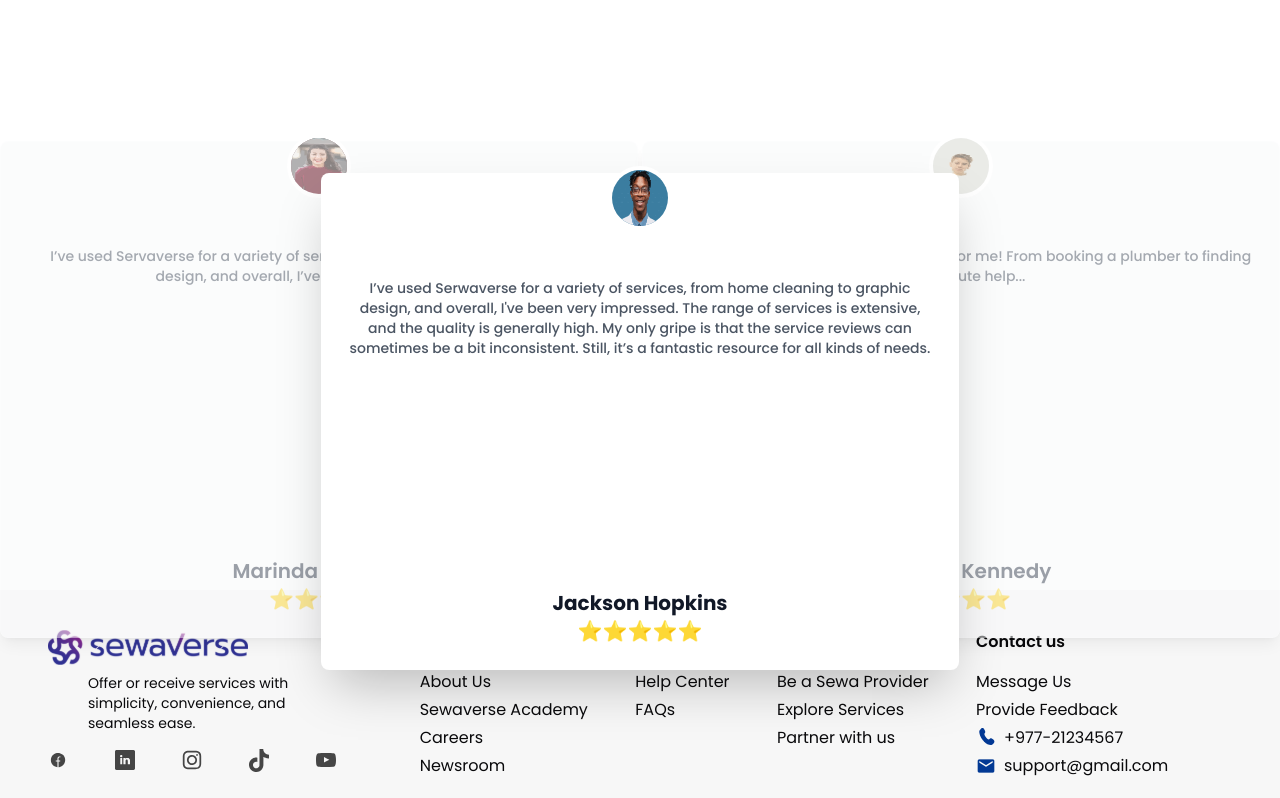
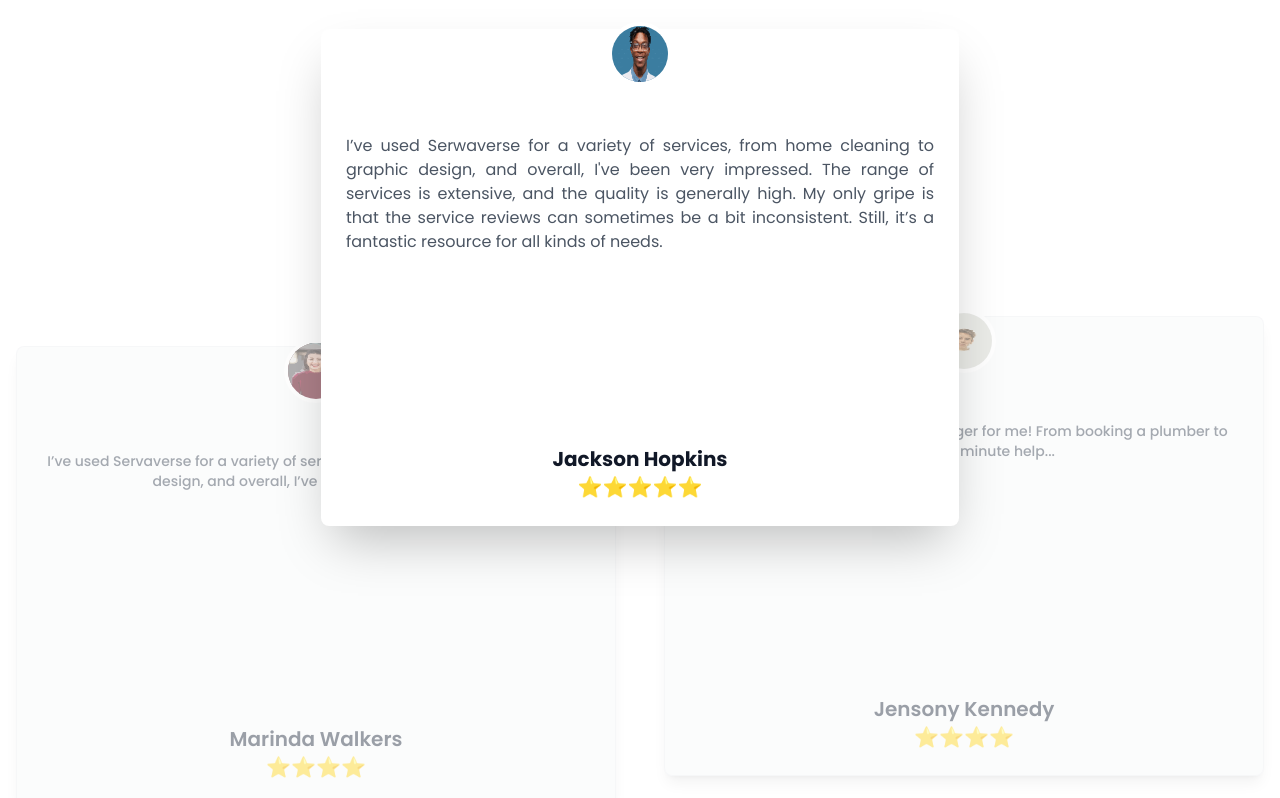
Before and after one commit to SewaVerse/sewaverse-backend, a Next.js app: page / in a window 1280 px wide. Shown: the part 3760-4558 px from the top of the page. Built offline with nearby package versions, Linux system fonts and the light colour scheme; no server answers.

Commit message:
updated home page

```diff
--- a/app/page.tsx
+++ b/app/page.tsx
@@ -437,7 +437,6 @@ const Home = async () => {
 
       {/* other section  */}
       <div className="py-16 bg-white text-center">
-        {/* Heading Section */}
           <h3 className="text-3xl font-bold mb-8 font-poppins">
             Don’t take our word, trust the real stories <br />
             <span className="text-[16px] font-normal leading-[24px] text-center decoration-skip-ink-none">
@@ -447,51 +446,54 @@ const Home = async () => {
             </span>
           </h3>
 
-        {/* Testimonials Grid */}
-        <div className="relative flex items-center justify-center">
-          {/* Left Card */}
-          <div className="absolute bg-gray-50 rounded-lg shadow-lg border border-white/30 w-[638px] h-[497px] opacity-50 p-6 top-28 left-0">
+          <div className="relative flex flex-col items-center">
+
+            <div className="relative z-20 bg-white rounded-lg shadow-2xl border border-white/50 w-[638px] h-[497px] p-6">
             <Image
-              src="/images/profileimage3.svg"
+              src="/images/profileimage1.svg"
               alt="Marinda Walkers"
               className="w-16 h-16 rounded-full mx-auto -mt-8 border-4 border-white"
               width={638}
               height={497}
             />
+              <p
+                className="mt-12 text-gray-600 text-[16px] font-poppins font-normal leading-[24px] text-justify decoration-skip-ink-none"
+                style={{ textUnderlinePosition: "from-font" }}
+              >
+                I’ve used Serwaverse for a variety of services, from home
+                cleaning to graphic design, and overall, I've been very
+                impressed. The range of services is extensive, and the quality
+                is generally high. My only gripe is that the service reviews can
+                sometimes be a bit inconsistent. Still, it’s a fantastic
+                resource for all kinds of needs.
+              </p>
+              <div className="absolute bottom-6 left-1/2 transform -translate-x-1/2 text-gray-900 font-bold">
+                Jackson Hopkins <br />
+                <span className="text-yellow-400">⭐⭐⭐⭐⭐</span>
+              </div>
+            </div>
+
+            <div className="relative flex justify-between w-full -mt-[130px] px-4">
+              <div className="relative z-10 bg-gray-50 rounded-lg shadow-lg border border-gray-200/50 w-[600px] h-[460px] opacity-50 p-6 -translate-y-[50px]">
+              <Image
+              src="/images/profileimage3.svg"
+              alt="Jackson Hopkins"
+              className="w-16 h-16 rounded-full mx-auto -mt-8 border-4 border-white"
+              width={638}
+              height={497}
+            />
                 <p className="mt-12 text-gray-600 text-sm">
-              I’ve used Servaverse for a variety of services, from home cleaning
-              to graphic design, and overall, I’ve been very impressed...
+                  I’ve used Servaverse for a variety of services, from home
+                  cleaning to graphic design, and overall, I’ve been very
+                  impressed...
                 </p>
-            {/* Name at Bottom Center */}
                 <div className="absolute bottom-6 left-1/2 transform -translate-x-1/2 text-gray-700 font-semibold">
                   Marinda Walkers <br />
                   <span className="text-yellow-400">⭐⭐⭐⭐</span>
                 </div>
               </div>
 
-          {/* Middle Card */}
-          <div className="relative z-10 bg-white rounded-lg shadow-2xl border border-white/50 w-[638px] h-[497px] p-6 top-36">
-            <Image
-              src="/images/profileimage1.svg"
-              alt="Jackson Hopkins"
-              className="w-16 h-16 rounded-full mx-auto -mt-8 border-4 border-white"
-              width={638}
-              height={497}
-            />
-            <p className="mt-12 text-gray-600 text-sm">
-              {` I’ve used Serwaverse for a variety of services, from home cleaning to graphic design, and overall, I've been very impressed.
-        The range of services is extensive, and the quality is generally high. My only gripe is that the service reviews can sometimes
-        be a bit inconsistent. Still, it’s a fantastic resource for all kinds of needs.`}
-            </p>
-            {/* Name at Bottom Center */}
-            <div className="absolute bottom-6 left-1/2 transform -translate-x-1/2 text-gray-900 font-bold">
-              Jackson Hopkins <br />
-              <span className="text-yellow-400">⭐⭐⭐⭐⭐</span>
-            </div>
-          </div>
-
-          {/* Right Card */}
-          <div className="absolute bg-gray-50 rounded-lg shadow-lg border border-white/30 w-[638px] h-[497px] opacity-50 p-6 top-28 right-0">
+              <div className="relative z-10 bg-gray-50 rounded-lg shadow-lg border border-gray-200/50 w-[600px] h-[460px] opacity-50 p-6 -translate-y-[80px]">
               <Image
               src="/images/profileimage2.svg"
               alt="Jensony Kennedy"
@@ -503,10 +505,10 @@ const Home = async () => {
                   This service has been a game-changer for me! From booking a
                   plumber to finding last-minute help...
                 </p>
-            {/* Name at Bottom Center */}
                 <div className="absolute bottom-6 left-1/2 transform -translate-x-1/2 text-gray-700 font-semibold">
                   Jensony Kennedy <br />
                   <span className="text-yellow-400">⭐⭐⭐⭐</span>
+                </div>
               </div>
             </div>
           </div>
```
Lines whose indentation alone changed are shown as unchanged.
